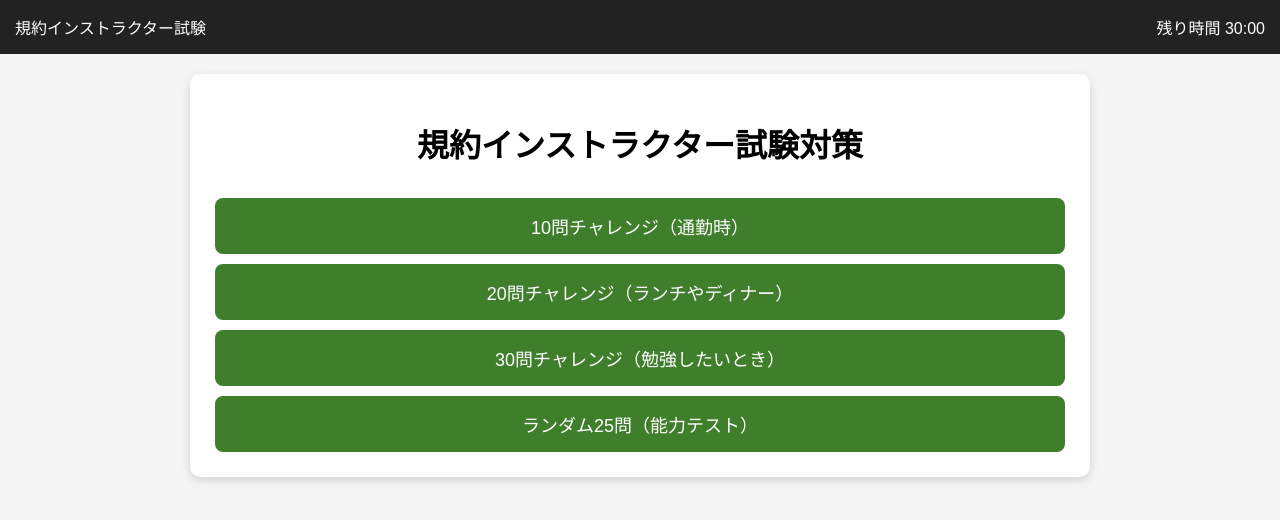
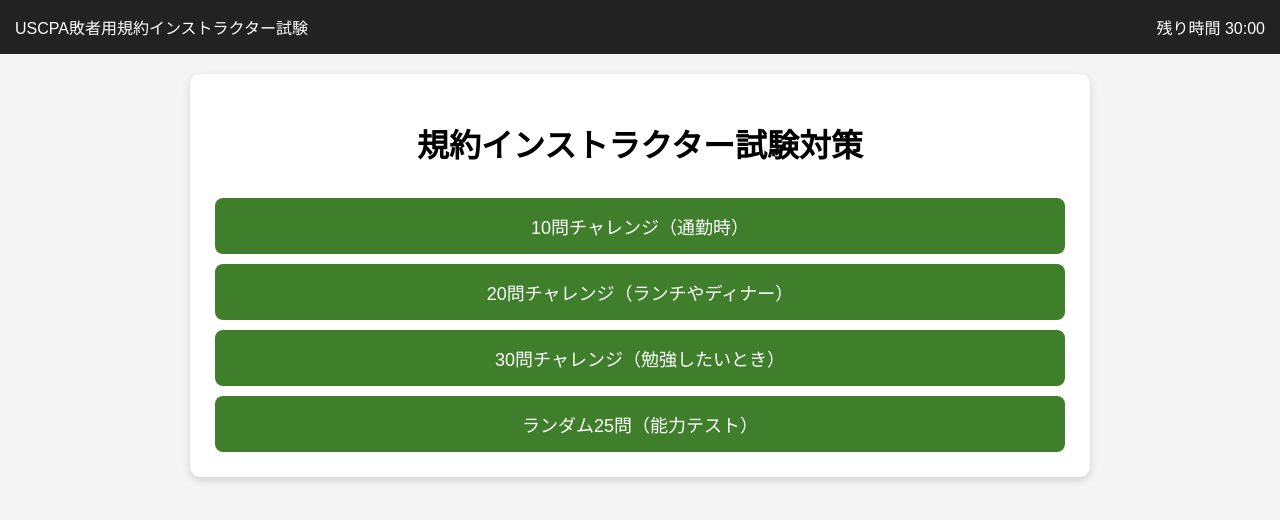
Before and after one commit to chiutszchun12-ops/For-my-quitz, a plain HTML site: page index.html in a window 1280 px wide. Drawn offline with Linux system fonts and the light colour scheme.

Commit message:
Update index.html

```diff
--- a/index.html
+++ b/index.html
@@ -127,7 +127,7 @@ h1,h2{
 <div class="header">
 
 <div>
-規約インストラクター試験
+USCPA敗者用規約インストラクター試験
 </div>
 
 <div id="timer">
```
